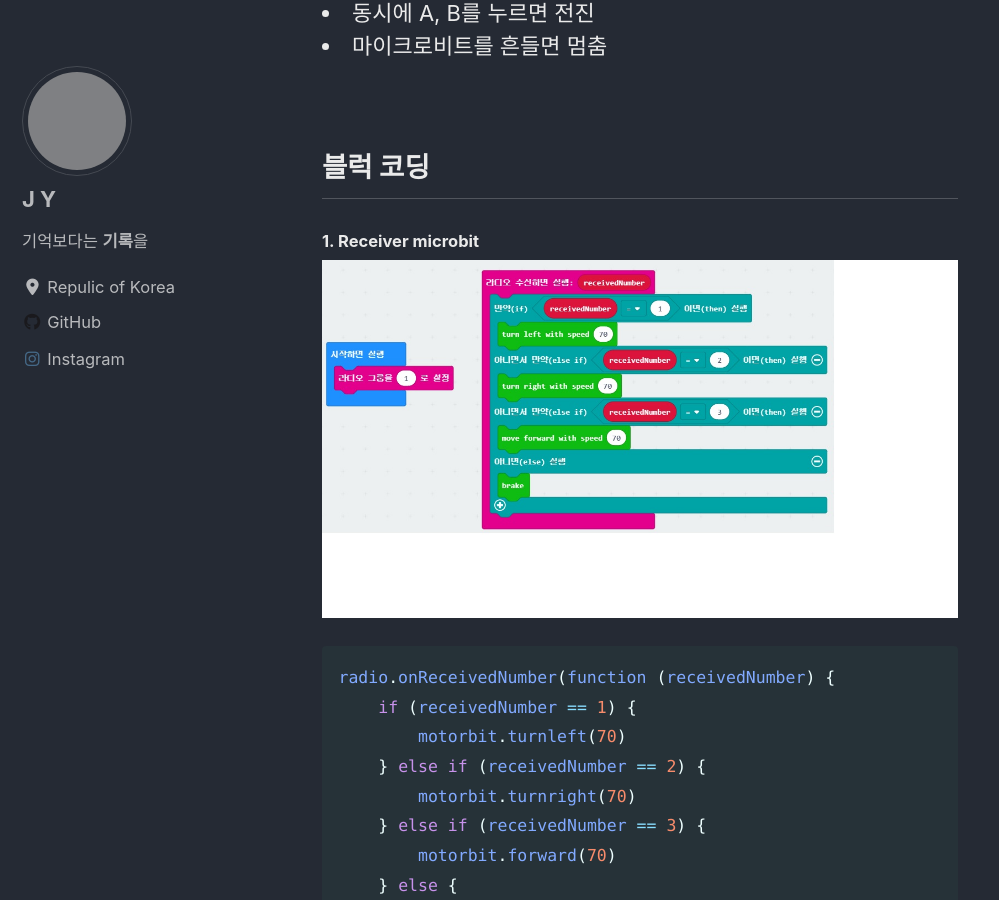
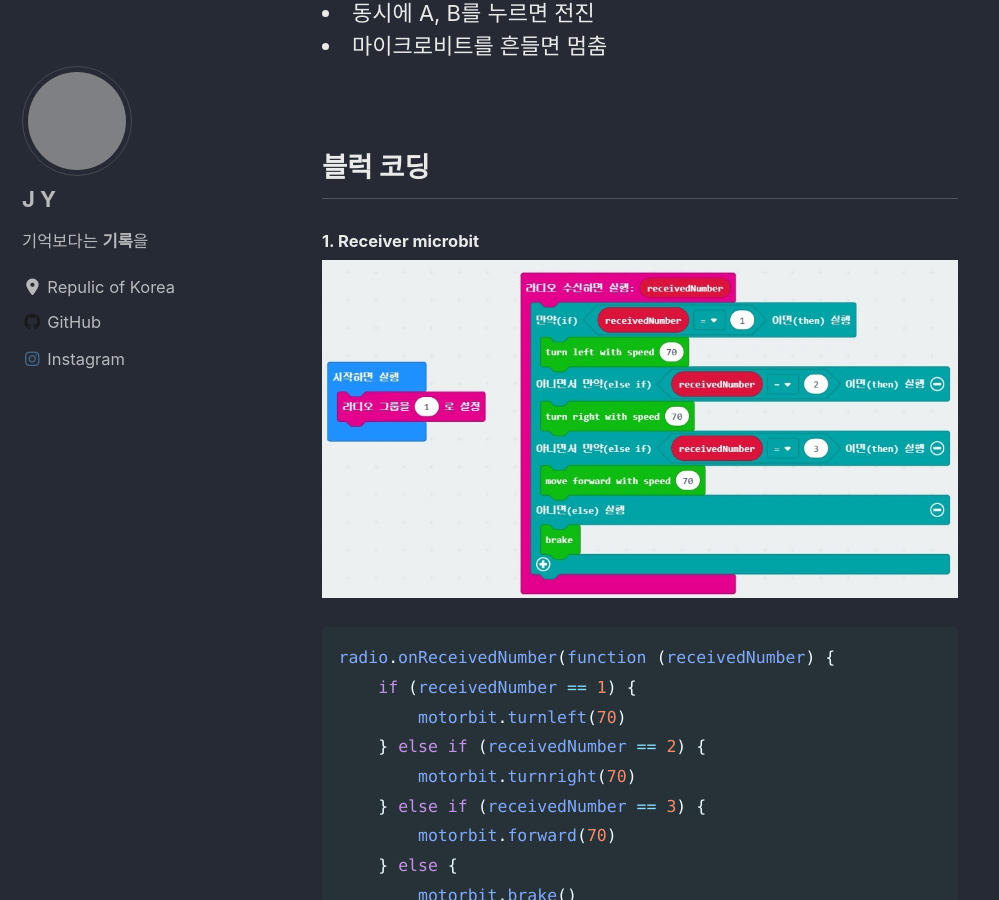
Before and after one commit to Kjaeyun/Kjaeyun.github.io, a Jekyll site: the page built from _posts/2019-12-24-microbit-car.md, in a window 1280 px wide and 900 px high, scrolled down 507 px. Shown: the whole window, without its empty margins (0-999 px from the left). Built offline with Jekyll 4.4.1, drawn with Linux system fonts in a browser that asks for light colours; cached includes are drawn as plain includes; nearby versions of some CDN libraries; grey boxes are pictures that could not be loaded.

Commit message:
Modify microbit_car images

```diff
--- a/_posts/2019-12-24-microbit-car.md
+++ b/_posts/2019-12-24-microbit-car.md
@@ -54,10 +54,10 @@ radio.setGroup(1)
 <br>
 ## 사진
 ###### Car
-![car]({{ site.url }}{{ site.baseurl }}/assets/images/microbit_car/car.jpg)
+![car]({{ site.url }}{{ site.baseurl }}/assets/images/microbit_car/car.jpg){: width="100%" height="100%"}
 <br><br>
 ###### Receiver microbit
-![receiver_microbit]({{ site.url }}{{ site.baseurl }}/assets/images/microbit_car/Receive_microbit.jpg)
+![receiver_microbit]({{ site.url }}{{ site.baseurl }}/assets/images/microbit_car/Receive_microbit.jpg){: width="100%" height="100%"}
 <br><br>
 ###### Sender microbit
-![sender_microbit]({{ site.url }}{{ site.baseurl }}/assets/images/microbit_car/Sender_microbit.jpg)
+![sender_microbit]({{ site.url }}{{ site.baseurl }}/assets/images/microbit_car/Sender_microbit.jpg){: width="100%" height="100%"}
```
Also changed, not shown: assets/images/microbit_car/Receiver.jpg, assets/images/microbit_car/Sender.jpg.
